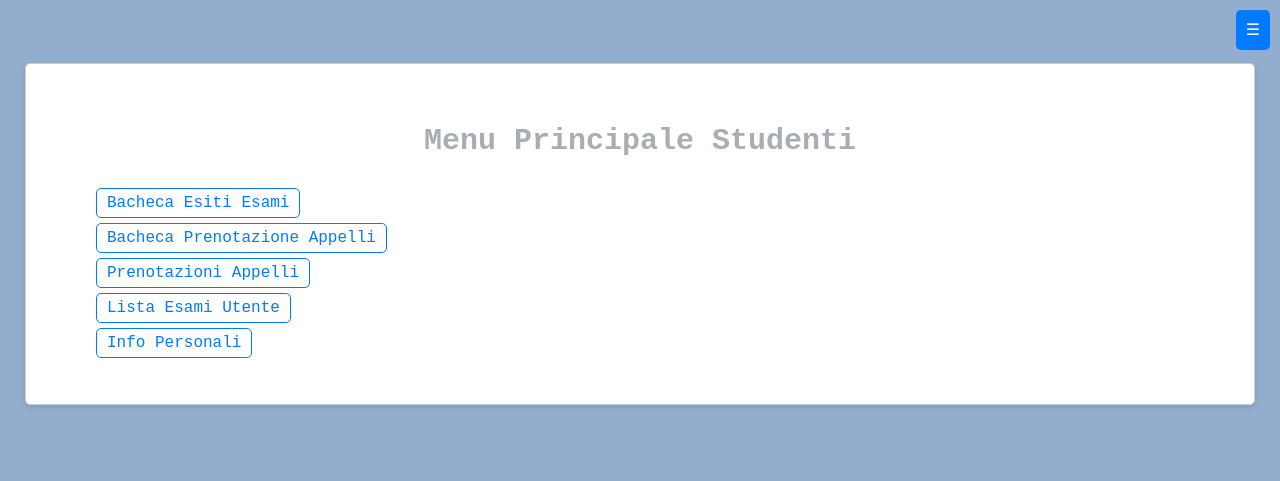
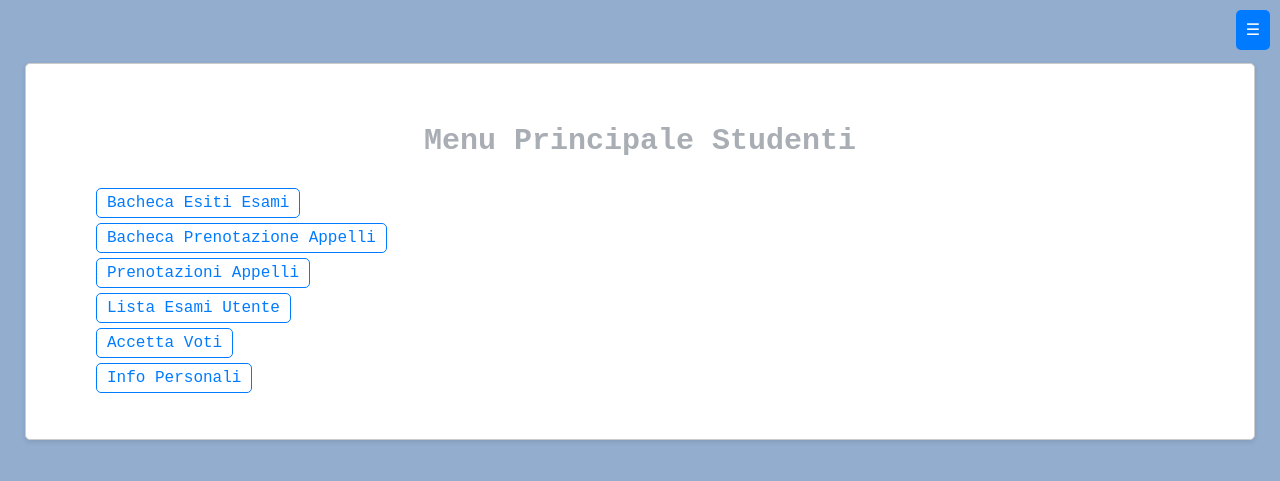
Before and after one commit to JayRen432/Progetto-BD, a Flask app: template templates/menu_studenti.html in a window 1280 px wide. Shown: the top 481 px of the page. Run offline with Flask 3, Linux system fonts and the light colour scheme; the template is opened without the code that fills it, so the values that code supplies are empty; parts of the project's set-up code (start-up, migrations or seed data) failed here and were passed over.

Commit message:
Add files via upload

```diff
--- a/templates/menu_studenti.html
+++ b/templates/menu_studenti.html
@@ -11,6 +11,8 @@
 
         <li><a href="/stud/lista_esami_utente">Lista Esami Utente</a></li>
 
+        <li><a href="/stud/accetta_voti">Accetta Voti</a></li>
+
         <li><a href="/stud/user_data">Info Personali</a></li>
     </ul>
 </div>
```
